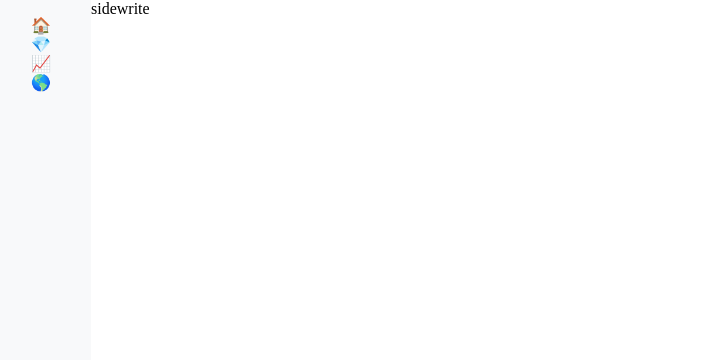
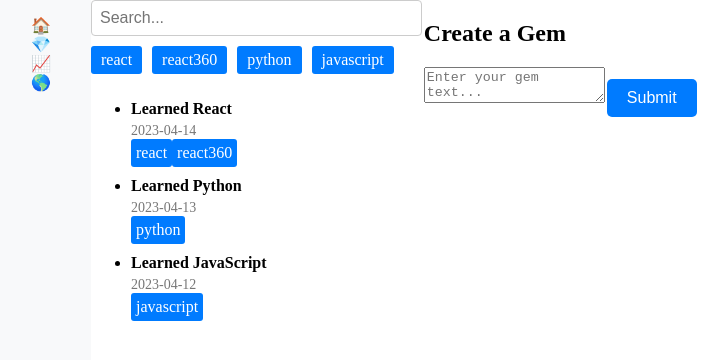
Before and after one commit to jonipark/HackDartmouth-todil, a React (Create React App) app: page /gems in a window 1280 px wide. Shown: the top 360 px of the page, without its empty margins (9-737 px from the left). Built offline with nearby package versions, Linux system fonts and the light colour scheme.

Commit message:
Add gem component

```diff
--- /dev/null
+++ b/src/components/Gem/GemEditor.css
@@ -0,0 +1,15 @@
+.submit-gem {
+    background-color: #007bff;
+    border: none;
+    color: white;
+    padding: 10px 20px;
+    font-size: 16px;
+    margin: 5px 2px;
+    cursor: pointer;
+    border-radius: 5px;
+    transition: background-color 0.3s;
+}
+
+.submit-gem:hover {
+    background-color: #0056b3;
+}
--- /dev/null
+++ b/src/components/Gem/GemEditor.js
@@ -0,0 +1,17 @@
+import React from 'react';
+import './GemEditor.css';
+
+const GemEditor = () => {
+  // Add logic to handle gem creation
+
+  return (
+    <div className="gem-editor">
+      <h2>Create a Gem</h2>
+      {/* Add tag selection */}
+      <textarea placeholder="Enter your gem text..."></textarea>
+      <button className="submit-gem">Submit</button>
+    </div>
+  );
+};
+
+export default GemEditor;
--- /dev/null
+++ b/src/components/Gem/GemList.css
@@ -0,0 +1,37 @@
+.search-bar {
+    width: 100%;
+    padding: 8px;
+    font-size: 16px;
+    border-radius: 4px;
+    border: 1px solid #ccc;
+    margin-bottom: 10px;
+}
+
+.filter-container {
+    display: flex;
+    justify-content: space-between;
+    margin-bottom: 10px;
+}
+
+.gem-text {
+    font-weight: bold;
+    margin-bottom: 5px;
+}
+
+.gem-date {
+    font-size: 14px;
+    color: #777;
+}
+
+.gem-tags-container {
+    display: flex;
+    flex-wrap: wrap;
+    margin-bottom: 10px;
+}
+
+.gem-tag {
+    background-color: #007bff;
+    color: white;
+    border-radius: 3px;
+    padding: 5px;
+}
--- /dev/null
+++ b/src/components/Gem/GemList.js
@@ -0,0 +1,39 @@
+import React from 'react';
+import './GemList.css';
+
+const GemList = ({ onGemClick }) => {
+    const tags = ['react', 'react360', 'python', 'javascript'];
+
+    const gems = [
+        { id: 1, text: 'Learned React', date: '2023-04-14', tags: ['react', 'react360'] },
+        { id: 2, text: 'Learned Python', date: '2023-04-13', tags: ['python'] },
+        { id: 3, text: 'Learned JavaScript', date: '2023-04-12', tags: ['javascript'] },
+        // Add more gems as needed
+    ];
+
+  return (
+    <div className="gem-list">
+        <input type="text" className="search-bar" placeholder="Search..." />
+        <div className='filter-container'>
+            {tags.map((tag) => (
+                <div className="tag">{tag}</div>
+            ))}
+        </div>
+        <ul>
+        {gems.map((gem) => (
+            <li key={gem.id} onClick={() => onGemClick(gem)}>
+            <div className="gem-text">{gem.text}</div>
+            <div className="gem-date">{gem.date}</div>
+            <div className="gem-tags-container">
+                {gem.tags.map((tag) => (
+                    <div className="gem-tag">{tag}</div>
+                ))}
+            </div>
+            </li>
+        ))}
+        </ul>
+    </div>
+  );
+};
+
+export default GemList;
--- /dev/null
+++ b/src/components/Gem/GemViewer.css
@@ -0,0 +1,14 @@
+.tags {
+    display: flex;
+    flex-wrap: wrap;
+    margin-bottom: 10px;
+}
+
+.tag {
+    background-color: #007bff;
+    color: white;
+    border-radius: 3px;
+    padding: 5px 10px;
+    margin-right: 10px;
+    margin-bottom: 10px;
+}
--- /dev/null
+++ b/src/components/Gem/GemViewer.js
@@ -0,0 +1,14 @@
+import React from 'react';
+import './GemViewer.css';
+
+const GemViewer = ({ gem }) => {
+  return (
+    <div className="gem-viewer">
+      <h2>{gem.text}</h2>
+      <p>{gem.date}</p>
+      {/* Add tags display */}
+    </div>
+  );
+};
+
+export default GemViewer;
--- a/src/pages/Gem.css
+++ b/src/pages/Gem.css
@@ -1,3 +1,13 @@
-.gem-container {
+.gem {
     display: flex;
+    justify-content: space-between;
 }
+
+.left-side {
+    flex: 1;
+    margin-right: 20px;
+}
+
+.right-side {
+    flex: 4;
+}
--- a/src/pages/Gem.js
+++ b/src/pages/Gem.js
@@ -1,13 +1,26 @@
-import React from 'react'
-import './Gem.css'
+import React, { useState } from 'react';
+import './Gem.css';
+import GemList from '../components/Gem/GemList';
+import GemEditor from '../components/Gem/GemEditor';
+import GemViewer from '../components/Gem/GemViewer';
 
-function Gem() {
-    return (
-        <div className='nav-padding gem-container'>
-            <div>side</div>
-            <div>write</div>
-        </div>
-    )
-}
+const Gem = () => {
+  const [selectedGem, setSelectedGem] = useState(null);
+
+  const handleGemClick = (gem) => {
+    setSelectedGem(gem);
+  };
+
+  return (
+    <div className="gem nav-padding">
+      <div className="left-side">
+        <GemList onGemClick={handleGemClick} />
+      </div>
+      <div className="right-side">
+        {selectedGem ? <GemViewer gem={selectedGem} /> : <GemEditor />}
+      </div>
+    </div>
+  );
+};
 
 export default Gem;
--- a/src/pages/Home.js
+++ b/src/pages/Home.js
@@ -6,7 +6,7 @@ import Recap from '../components/Home/Recap';
 
 const Home = () => {
   return (
-    <div className="home">
+    <div className="home nav-padding">
       <section className="welcome-section">
         <img src={homeBg} alt="Home background" />
         <div className="welcome-text">
```
